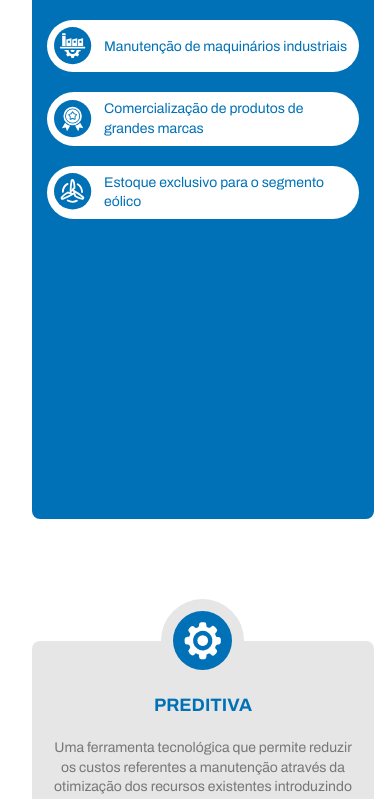
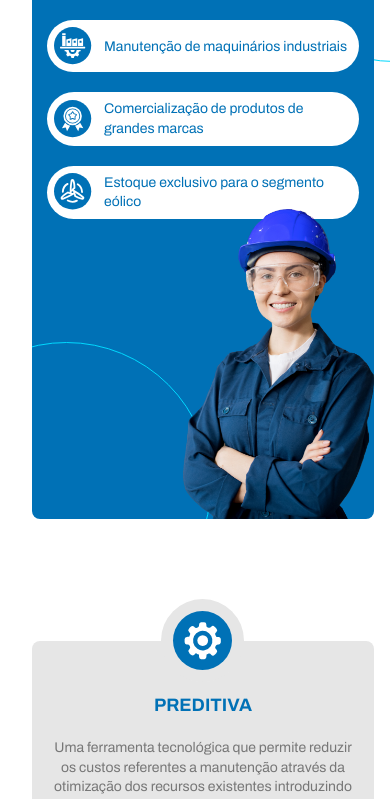
Before and after one commit to deniswmonteiro/rolimec-final, a plain HTML site: page index.html in a window 390 px wide. Shown: the part 743-1542 px from the top of the page. Drawn offline with Linux system fonts and the light colour scheme; a script that the page names is missing.

Commit message:
Ajustes nas imagens da página inicial

```diff
--- a/src/css/home-description.css
+++ b/src/css/home-description.css
@@ -6,7 +6,7 @@
 }
 
 #rm-home-description::after {
-    content: url("../src/img/icons/circle-lg-icon.svg");
+    content: url("../../src/img/icons/circle-lg-icon.svg");
     position: absolute;
     bottom: 250px;
     right: -290px;
@@ -25,7 +25,7 @@
 }
 
 #rm-home-description .rm-home-description-list::after {
-    content: url("../src/img/home-description-image-lg.png");
+    content: url("../../src/img/home-description-image-lg.png");
     position: absolute;
     bottom: -7px;
     right: 70px;
@@ -58,7 +58,7 @@
     }
 
     #rm-home-description .rm-home-description-list::after {
-        content: url("../src/img/home-description-image-md.png");
+        content: url("../../src/img/home-description-image-md.png");
         right: 20px;
     }
 
@@ -75,7 +75,7 @@
     }
 
     #rm-home-description::after {
-        content: url("../src/img/icons/circle-sm-icon.svg");
+        content: url("../../src/img/icons/circle-sm-icon.svg");
         top: -40px;
         right: -80px;
     }
@@ -96,14 +96,14 @@
     }
 
     #rm-home-description .rm-home-description-list::before {
-        content: url("../src/img/icons/circle-sm-icon.svg");
+        content: url("../../src/img/icons/circle-sm-icon.svg");
         position: absolute;
         left: -110px;
         bottom: -120px;
     }
 
     #rm-home-description .rm-home-description-list::after {
-        content: url("../src/img/home-description-image-sm.png");
+        content: url("../../src/img/home-description-image-sm.png");
         right: 0;
     }
 
```
